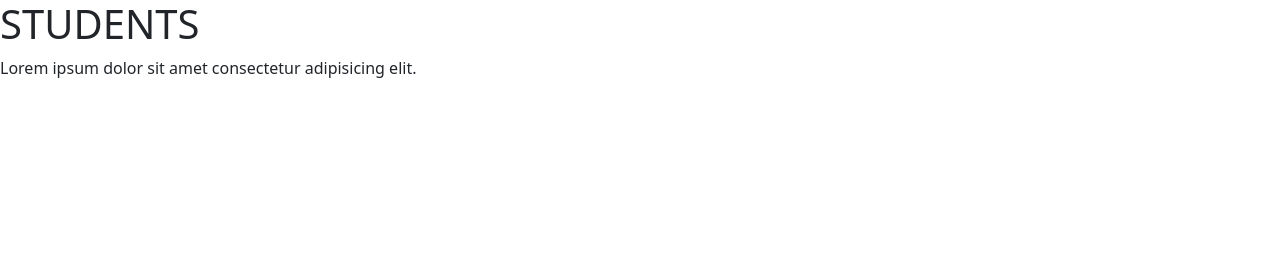
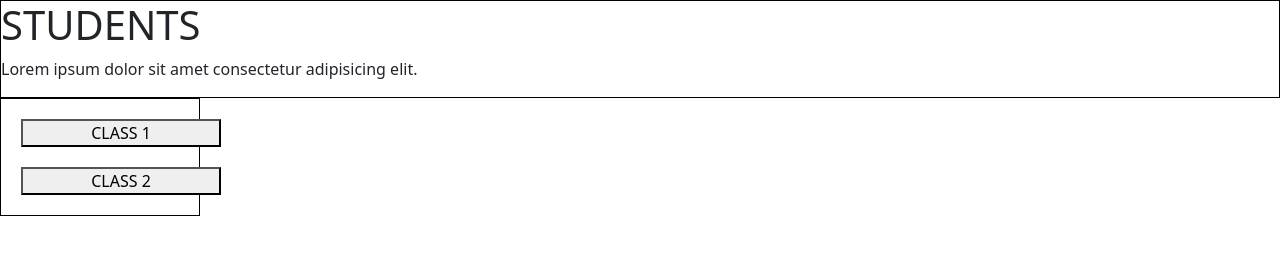
Before and after one commit to Willzi3/SignIn, a plain HTML site: page Students.html in a window 1280 px wide. Drawn offline with nearby package versions, Linux system fonts and the light colour scheme.

Commit message:
updated nav

```diff
--- a/Students.html
+++ b/Students.html
@@ -15,6 +15,14 @@
       <h1>STUDENTS</h1>
       <p>Lorem ipsum dolor sit amet consectetur adipisicing elit.</p>
     </div>
+    <div class="select">
+      <div class="class-1">
+        <a href="./Class-1.html"><button>CLASS 1</button></a>
+      </div>
+      <div class="class-2">
+        <a href="./Class-2.html"><button>CLASS 2</button></a>
+      </div>
+    </div>
     <!-- Optional JavaScript; choose one of the two! -->
 
     <!-- Option 1: Bootstrap Bundle with Popper -->
--- a/styles.css
+++ b/styles.css
@@ -4,3 +4,35 @@
     box-sizing: border-box;
     scroll-behavior: smooth;
 }
+/* NavBar */
+.navbar-brand img {
+    width: 200px;
+}
+/* Landing */
+#Landing {
+    border: 1px solid black;
+    width: 100%;
+    height: 100vh;
+    display: flex;
+    flex-direction: column;
+    justify-content: center;
+    align-items: center;
+}
+.select {
+    width: 200px;
+    padding: 20px;
+    border: 1px solid black;
+    display: flex;
+    flex-direction: column;
+    gap: 20px;
+}
+
+button {
+    width: 200px;
+}
+.intro {
+    border: 1px solid black;
+    display: flex;
+    flex-direction: column;
+    justify-content: center;
+}
--- a/styless.css
+++ /dev/null
@@ -1,6 +0,0 @@
-* {
-    margin: 0;
-    padding: 0;
-    box-sizing: border-box;
-    scroll-behavior: smooth;
-}
```
Also changed, not shown: Class-1.html (+1 -1 lines), Class-2.html (+1 -1 lines).
